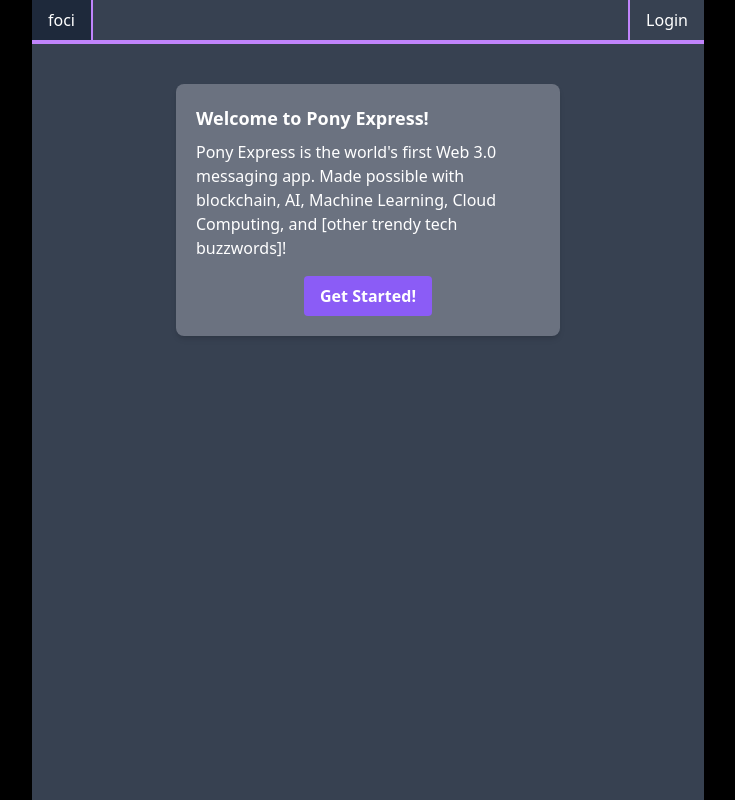
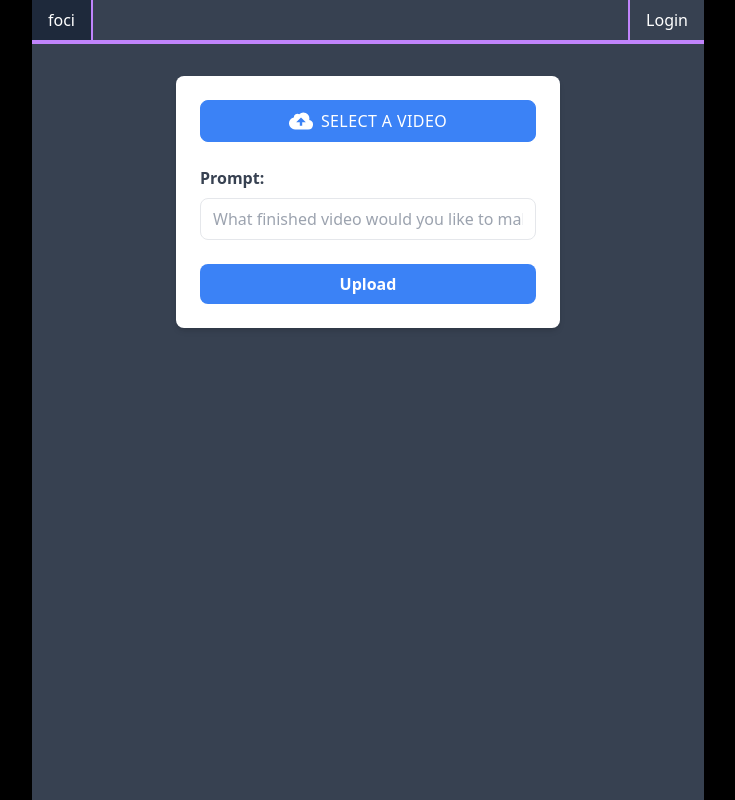
Before and after one commit to KodyKendall/EditVideoDarkly, a React (Vite) app in the folder frontend/: page / in a window 1280 px wide. Shown: the whole page, without its empty margins (272-1007 px from the left). Built offline with nearby package versions, Linux system fonts and the light colour scheme; no server answers.

Commit message:
change root path to go to the upload videos page

```diff
--- a/frontend/src/App.jsx
+++ b/frontend/src/App.jsx
@@ -45,11 +45,11 @@ function AuthenticatedRoutes() {
 function UnauthenticatedRoutes() {
   return (
     <Routes>
-      <Route path="/" element={<HomePage />} />
+      {/* <Route path="/" element={<HomePage />} /> */}
       <Route path="/login" element={<Login />} />
       <Route path="/register" element={<Registration />} />
       <Route path="*" element={<Navigate to="/login" />} />
-      <Route path="/upload_videos" element={<UploadVideosPage />} />
+      <Route path="/" element={<UploadVideosPage />} />
       <Route path="/display_video" element={<DisplayEditedVideoPage />} />
     </Routes>
   );
```
